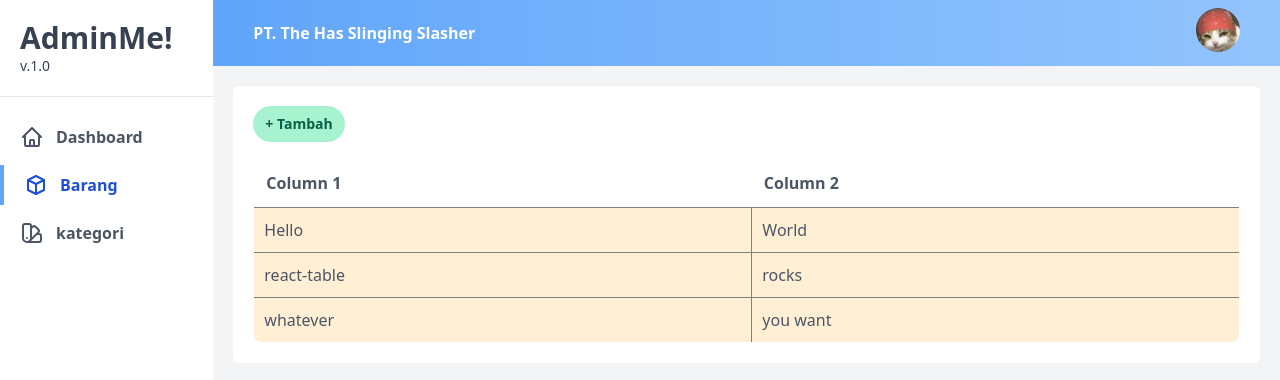
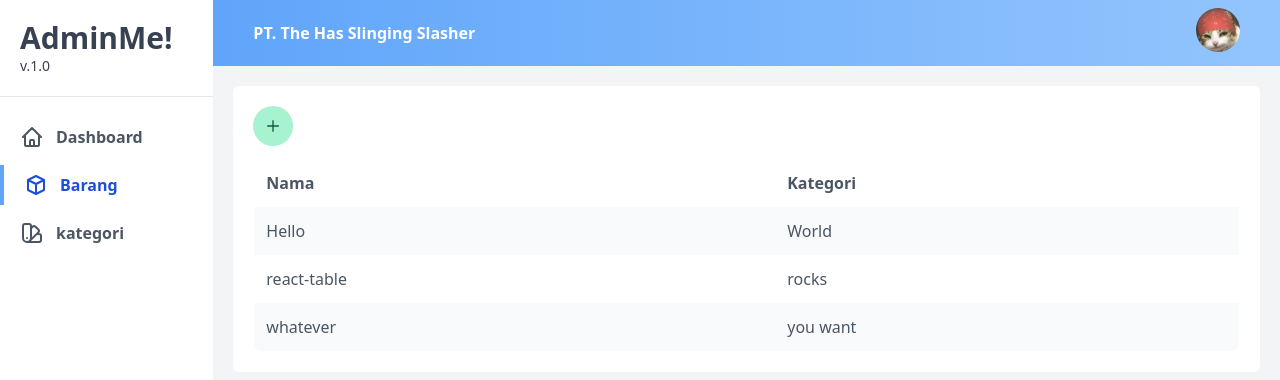
Before and after one commit to PyAhmadFarid/reactjs_admin, a React (Create React App) app: page /barang in a window 1280 px wide. Shown: the top 380 px of the page. Built offline with nearby package versions, Linux system fonts and the light colour scheme.

Commit message:
menambahkan form tambah barang muncul ketika di click +

```diff
--- a/src/App.js
+++ b/src/App.js
@@ -67,7 +67,7 @@ var icons = {
 class App extends React.Component {
   constructor() {
     super();
-    this.state = { asside: true };
+    this.state = { asside: false };
     // this.assideState.bind(this);
   }
   assideState = () => {
--- a/src/view/Barang.js
+++ b/src/view/Barang.js
@@ -1,5 +1,36 @@
 import { useTable } from 'react-table';
-import React from 'react';
+import React , {useState} from 'react';
+
+function AddBarangView(props) {
+
+    return (
+        <div className={(props.active ? " opacity-100" : "opacity-0 pointer-events-none")+" transition-all flex justify-center items-center fixed top-0 right-0 bottom-0 left-0"}>
+
+            <div className={(props.active ? "transform-none ": "transform translate-y-8 opacity-0")+" transition-all z-10 absolute bg-white rounded-md opacity-100 p-3 w-3/4 md:w-96 flex flex-col space-y-4"}>
+
+                <button onClick={props.xclick} className={"bg-red-300 font-semibold text-red-800 rounded-full absolute p-3 right-2 transform -translate-y-8"}>
+                    <svg xmlns="http://www.w3.org/2000/svg" className="h-4 w-4" fill="none" viewBox="0 0 24 24" stroke="currentColor">
+                        <path strokeLinecap="round" strokeLinejoin="round" strokeWidth={2} d="M6 18L18 6M6 6l12 12" />
+                    </svg>
+                </button>
+
+
+                <div className={" "}>
+                    <label for="nama" className={" font-semibold"}>Nama</label>
+                    <input type="text" id="nama" className={" w-full border px-3 py-2 rounded-md focus:ring-4 focus:border-blue-500 focus:outline-none"} />
+                </div>
+                <div className={" "}>
+                    <label for="nama" className={" font-semibold"}>Tipe</label>
+                    <input type="text" id="nama" className={" w-full border px-3 py-2 rounded-md focus:ring-4 focus:border-blue-500 focus:outline-none"} />
+                </div>
+                <div className={" "}>
+                    <button className={" px-3 py-2 font-semibold text-white rounded-md bg-gradient-to-t from-green-500 to-green-400 w-full"}>Save</button>
+                </div>
+            </div>
+            <div onClick={props.xclick} className={" w-screen h-screen  fixed bg-gray-600 opacity-50"}/>
+        </div>
+    );
+}
 
 
 function Barang() {
@@ -24,11 +55,11 @@ function Barang() {
     const columns = React.useMemo(
         () => [
             {
-                Header: 'Column 1',
+                Header: 'Nama',
                 accessor: 'col1', // accessor is the "key" in the data
             },
             {
-                Header: 'Column 2',
+                Header: 'Kategori',
                 accessor: 'col2',
             },
         ],
@@ -43,13 +74,22 @@ function Barang() {
         prepareRow,
     } = useTable({ columns, data })
 
+    const [addb,addbf] = useState(false);
+
+    const setfalse = ()=>{
+        addbf(false);
+    }
 
     return (
-        <div className={" bg-white p-5 md:rounded-md flex flex-col space-y-4 text-gray-600"}>
+        <div className={" bg-white p-5 md:rounded-md flex flex-col text-gray-600"}>
             <div className="flex justify-start">
-                <button className={" text-sm py-2 px-3 font-semibold rounded-full bg-green-200 text-green-800"}>+ Tambah</button>
+                <button onClick={()=> addbf(!addb)} className={" focus:ring-4 ring-green-300 text-sm p-3 font-semibold rounded-full bg-green-200 text-green-800"}>
+                    <svg xmlns="http://www.w3.org/2000/svg" className="h-4 w-4" fill="none" viewBox="0 0 24 24" stroke="currentColor">
+                        <path strokeLinecap="round" strokeLinejoin="round" strokeWidth={2} d="M12 4v16m8-8H4" />
+                    </svg>
+                </button>
             </div>
-            <table {...getTableProps()} className={"w-full border rounded-lg overflow-hidden"} >
+            <table {...getTableProps()} className={"w-full border rounded-lg overflow-hidden mt-3"} >
                 <thead>
                     {headerGroups.map(headerGroup => (
                         <tr {...headerGroup.getHeaderGroupProps()}>
@@ -70,13 +110,10 @@ function Barang() {
                                     return (
                                         <td
                                             {...cell.getCellProps()}
-                                            style={{
-                                                padding: '10px',
-                                                border: 'solid 1px gray',
-                                                background: 'papayawhip',
-                                            }}
+                                            className={((row.id % 2) === 0 ? " bg-gray-50 " : "bg-white") + " p-3"}
                                         >
                                             {cell.render('Cell')}
+
                                         </td>
                                     )
                                 })}
@@ -85,6 +122,7 @@ function Barang() {
                     })}
                 </tbody>
             </table>
+            <AddBarangView xclick={setfalse} active={addb} />
         </div>);
 }
 
```
